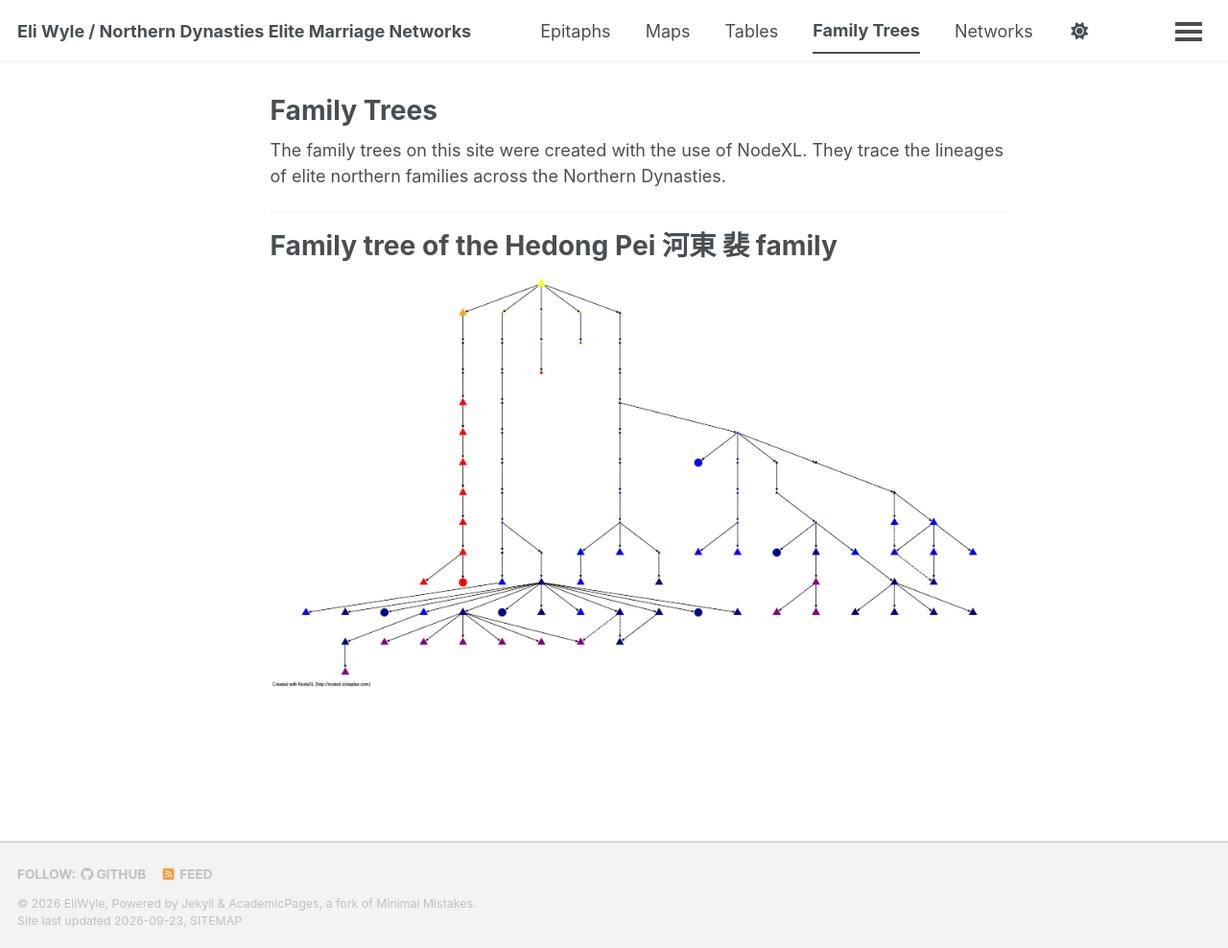
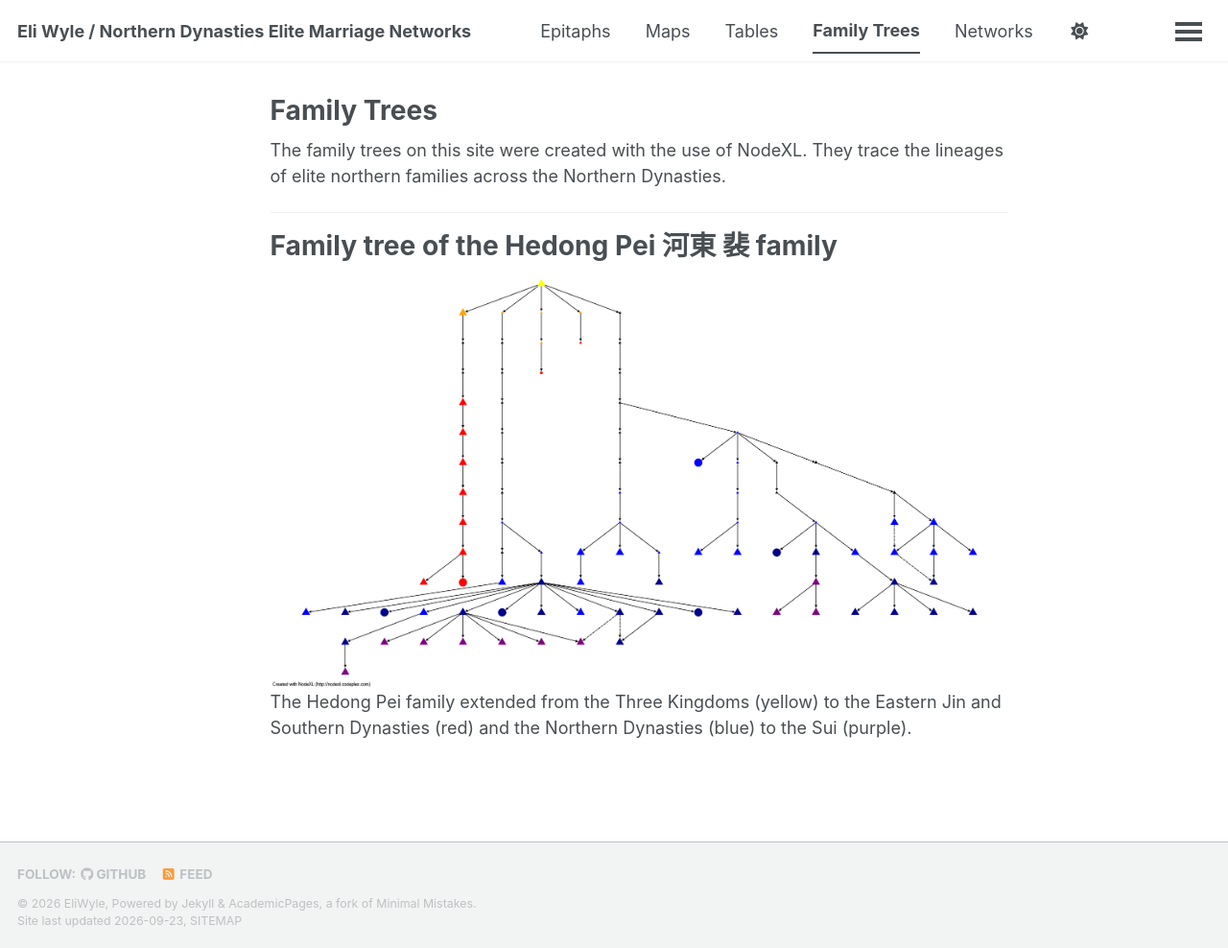
Before and after one commit to eliwyle/northerndynmarriages, a Jekyll site: the page built from _pages/family-trees.md, in a window 1280 px wide and 988 px high. Shown: the whole window at 96% size. Built offline with Jekyll 4.4.1, drawn with Linux system fonts in a browser that asks for light colours; a style sheet for code colours, icons or effects is not loaded.

Commit message:
Enhance family tree description with historical context
Added a description of the Hedong Pei family tree's historical context.

```diff
--- a/_pages/family-trees.md
+++ b/_pages/family-trees.md
@@ -10,4 +10,5 @@ The family trees on this site were created with the use of NodeXL. They trace th
 ---
 
 # Family tree of the Hedong Pei 河東 裴 family
-![Hedong Pei family tree]({{ "/images/lin2248(hedongpei)familytree.png" | relative_url }})
+![Hedong Pei family tree]({{ "/images/lin2248(hedongpei)familytree.png" | relative_url }})\
+The Hedong Pei family extended from the Three Kingdoms (yellow) to the Eastern Jin and Southern Dynasties (red) and the Northern Dynasties (blue) to the Sui (purple).
```
